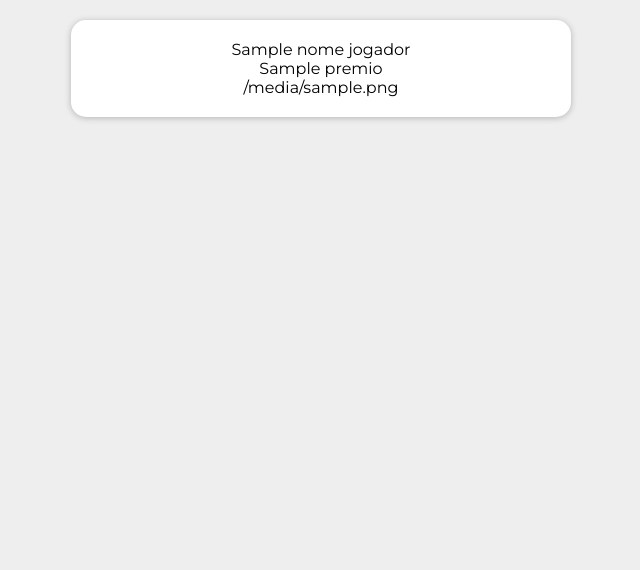
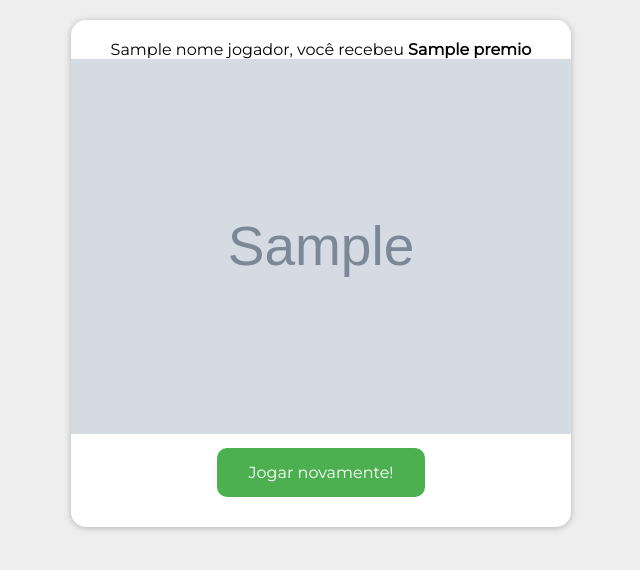
Before and after one commit to paulosalvatore/Ocean_Python_HTML_CSS_10_11_2020, a Flask app: template templates/index.html in a window 1280 px wide. Shown: the top 570 px of the page, without its empty margins (319-959 px from the left). Run offline with Flask 2, Linux system fonts and the light colour scheme; the template is opened without the code that fills it: most values are stand-ins (such as "Sample title", 1, 10 or a date in 2020); grey boxes marked "Sample" are stand-in pictures.

Commit message:
Exibição do prêmio estilizada

```diff
--- a/templates/index.html
+++ b/templates/index.html
@@ -32,9 +32,17 @@
 
         {% else %}
 
-        {{ nome_jogador }}<br>
-        {{ premio }}<br>
-        {{ premio_imagem }}<br>
+        <div class="jogo__premio">
+            {{ nome_jogador }}, você recebeu <b>{{ premio }}</b>
+        </div>
+
+        <div class="jogo__premio-imagem">
+            <img src="{{ premio_imagem }}" alt="Imagem de {{ premio }}" width="100%">
+        </div>
+
+        <div class="jogo__input jogo__input--jogar_novamente">
+            <a href="/" class="jogo__botao">Jogar novamente!</a>
+        </div>
 
         {% endif %}
 
```
